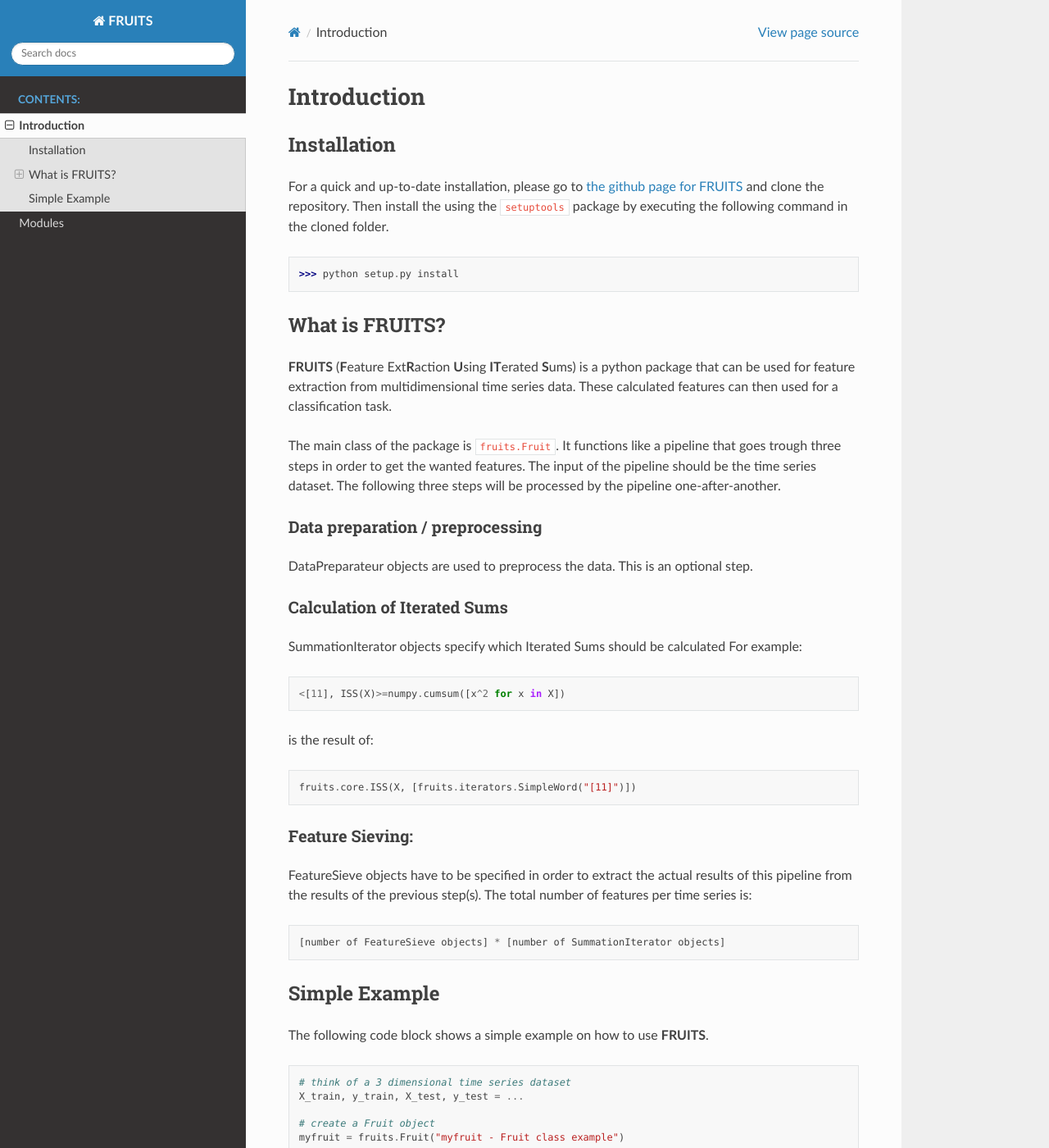
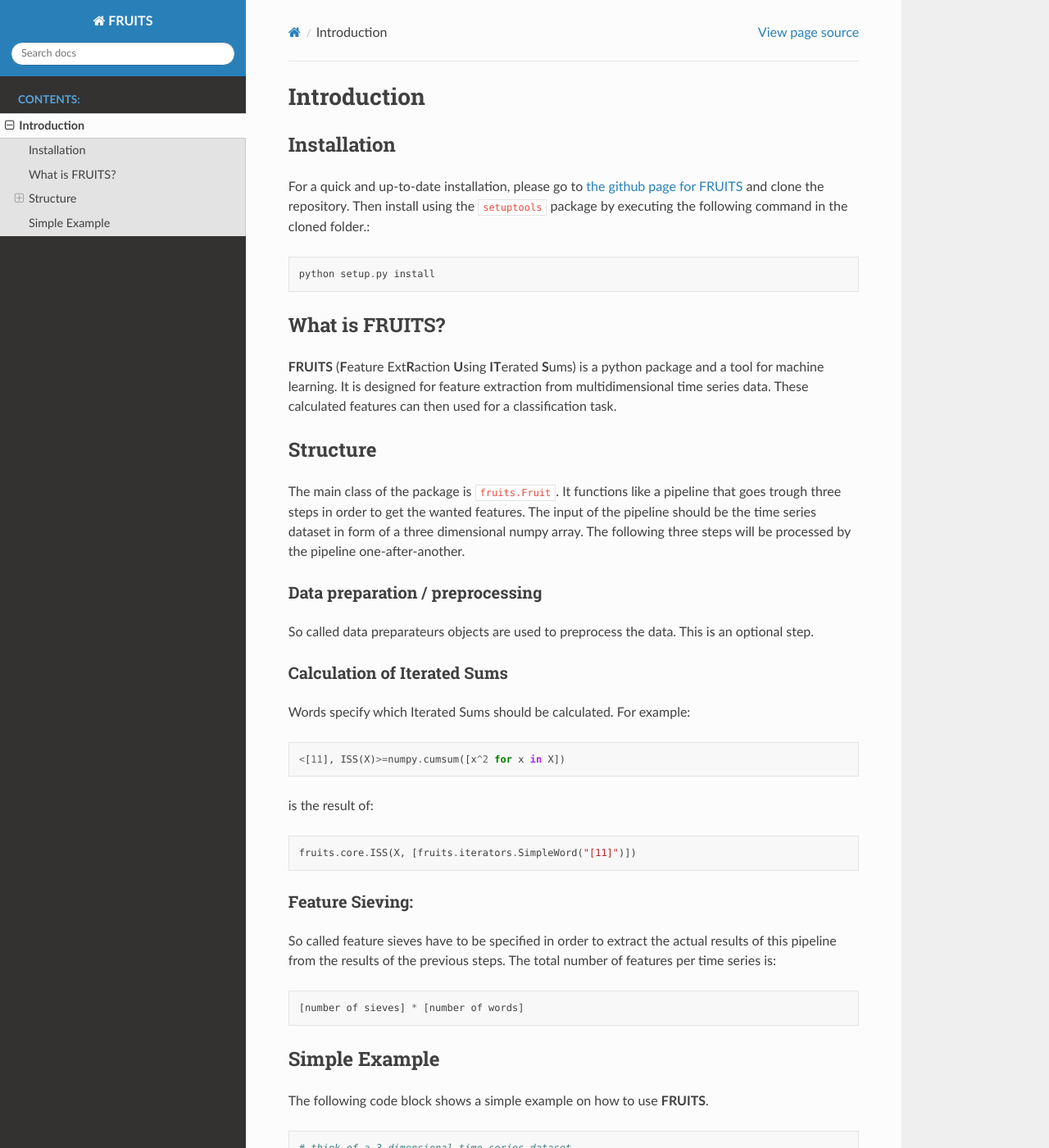
Before and after one commit to irkri/fruits, a Sphinx documentation site: the page built from docs/source/introduction.rst, in a window 1280 px wide and 1400 px high. Shown: the whole window at 82% size. Built offline with Sphinx 7.4.7 and the Read the Docs theme 2.0.0, drawn with Linux system fonts in a browser that asks for light colours; pages that are not in the unit, such as notebooks, are missing from menus; some of the changed text lies outside the part shown.

Commit message:
restructure docstring

```diff
--- a/docs/source/conf.py
+++ b/docs/source/conf.py
@@ -24,7 +24,7 @@ copyright = '2021, alienkrieg'
 author = 'alienkrieg'
 
 # The full version, including alpha/beta/rc tags
-release = '0.7.0'
+release = '0.8.0'
 
 
 # -- General configuration ---------------------------------------------------
@@ -33,10 +33,9 @@ release = '0.7.0'
 # extensions coming with Sphinx (named 'sphinx.ext.*') or your custom
 # ones.
 extensions = [
-                "sphinx.ext.autodoc",
-                "m2r2",
-                "sphinx_rtd_theme"
-             ]
+    "sphinx.ext.autodoc",
+    "sphinx_rtd_theme"
+]
 
 # Add any paths that contain templates here, relative to this directory.
 templates_path = ['_templates']
--- a/docs/source/introduction.rst
+++ b/docs/source/introduction.rst
@@ -6,32 +6,34 @@ Installation
 
 For a quick and up-to-date installation, please go to
 `the github page for FRUITS <https://github.com/alienkrieg/tsclassification>`_
-and clone the repository. Then install the using the ``setuptools`` package by
-executing the following command in the cloned folder.
+and clone the repository. Then install using the ``setuptools`` package by
+executing the following command in the cloned folder.::
 
->>> python setup.py install
+	python setup.py install
 
 What is FRUITS?
 ---------------
 
 **FRUITS** (**F**\ eature Ext\ **R**\ action **U**\ sing **IT**\ erated **S**\ ums) is a
-python package that can be used for feature extraction from multidimensional
-time series data. These calculated features can then used for a classification
-task.
+python package and a tool for machine learning. It is designed for feature extraction from multidimensional
+time series data. These calculated features can then used for a classification task.
+
+Structure
+---------
 
 The main class of the package is ``fruits.Fruit``. It functions like a
 pipeline that goes trough three steps in order to get the wanted features.
-The input of the pipeline should be the time series dataset. The following
-three steps will be processed by the pipeline one-after-another.
+The input of the pipeline should be the time series dataset in form of a three dimensional numpy array.
+The following three steps will be processed by the pipeline one-after-another.
 
 Data preparation / preprocessing
 ^^^^^^^^^^^^^^^^^^^^^^^^^^^^^^^^
-DataPreparateur objects are used to preprocess the data.
+So called data preparateurs objects are used to preprocess the data.
 This is an optional step.
 
 Calculation of Iterated Sums
 ^^^^^^^^^^^^^^^^^^^^^^^^^^^^
-SummationIterator objects specify which Iterated Sums should be calculated
+Words specify which Iterated Sums should be calculated.
 For example: ::
 
 	<[11], ISS(X)>=numpy.cumsum([x^2 for x in X])
@@ -42,11 +44,11 @@ is the result of::
 
 Feature Sieving:
 ^^^^^^^^^^^^^^^^
-FeatureSieve objects have to be specified in order to extract the actual
-results of this pipeline from the results of the previous step(s).
+So called feature sieves have to be specified in order to extract the actual
+results of this pipeline from the results of the previous steps.
 The total number of features per time series is: ::
 
-	[number of FeatureSieve objects] * [number of SummationIterator objects]
+	[number of sieves] * [number of words]
 
 Simple Example
 --------------
@@ -61,23 +63,20 @@ The following code block shows a simple example on how to use **FRUITS**.
 	# create a Fruit object
 	myfruit = fruits.Fruit("myfruit - Fruit class example")
 
-	# add a DataPreparateur to it by using predefined ones from fruits.preparateurs
-	myfruit.add(fruits.preparateurs.INC(zero_padding=True))
+	# add a DataPreparateur to it by using predefined ones from fruits.preparation
+	myfruit.add(fruits.preparation.INC(zero_padding=True))
 
-	# generate simple SummationIterator objects (i.e. SimpleWords)
-	simple_words = fruits.iterators.generate_words(
-	                                dim=3,
-	                                monomial_length=2,
-	                                n_monomials=1)
+	# generate simple words
+	simple_words = fruits.core.generation.simplewords_by_degree(2, 1, 1)
 	# simple_words is now a list of words in the extended alphabet generated by {1,2,3}:
 	# [1], [2], [3], [11], [22], [33], [12], [13], [23]
 
-	# add the iterators to the class instance
+	# add the words to the class instance
 	myfruit.add(simple_words)
 
-	# choose from a variety of FeatureFilter objects in fruits.features
-	myfruit.add(fruits.features.PPV(quantile=0.5, constant=False))
-	myfruit.add(fruits.features.MAX)
+	# choose from a variety of feature sieves in fruits.sieving
+	myfruit.add(fruits.sieving.PPV(quantile=0.5, constant=False))
+	myfruit.add(fruits.sieving.MAX)
 
 	# fit the object to the data
 	myfruit.fit(X_train)
```
Also changed, not shown: docs/source/fruits.rst (+12 -25 lines), docs/source/index.rst (+3 -8 lines), docs/source/modules.rst (deleted, +0 -7 lines).
